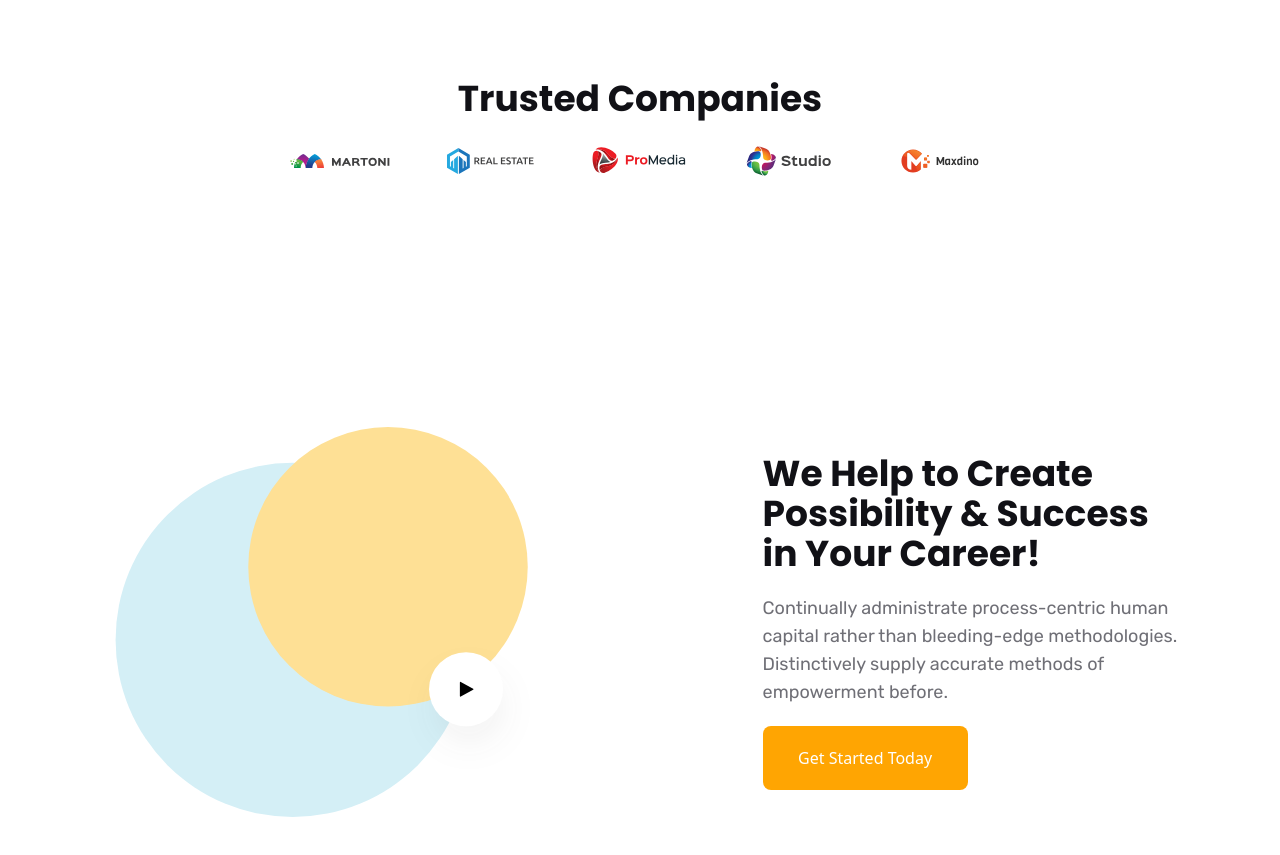
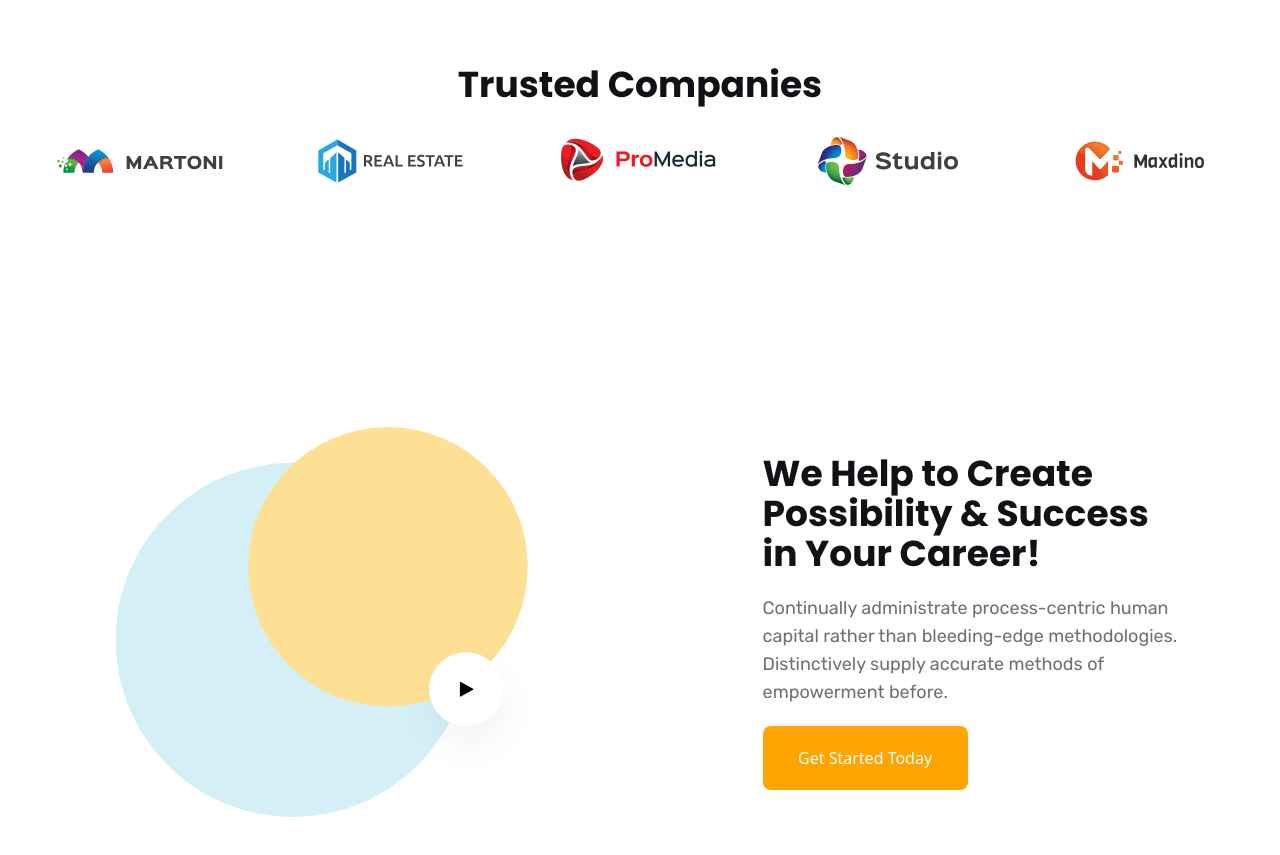
Before and after one commit to rizzboislw/FSD6_Teal_Group2, a website: page src/index.html in a window 1280 px wide. Shown: the part 1000-1855 px from the top of the page. Drawn offline with nearby package versions, Linux system fonts and the light colour scheme.

Commit message:
fix:fix-logo-width

```diff
--- a/src/index.html
+++ b/src/index.html
@@ -150,12 +150,12 @@
       <section
         class="trusted-company-container w-full md:h-[342px] bg-white flex flex-col justify-center items-center gap-5">
             <h1 class="font-bold text-[#111116] md:text-4xl text-2xl">Trusted Companies</h1>
-            <div class="flex flex-col items-center md:flex-row">
-                <img class="logo-img" src="./assets/logo_image/martoni.svg" alt="martoni logo" width="150"/>
-                <img class="logo-img" src="./assets/logo_image/real_estate.svg" alt="real estate logo" width="150"/>
-                <img class="logo-img" src="./assets/logo_image/promedia.svg" alt="promedia logo" width="150"/>
-                <img class="logo-img" src="./assets/logo_image/studio.svg" alt="studio logo" width="150"/>
-                <img class="logo-img" src="./assets/logo_image/maxdino.svg" alt="maxdino logo" width="150"/>
+            <div class="flex flex-col md:flex-row">
+                <img class="logo-img md:w-[150px] xl:w-[250px]" src="./assets/logo_image/martoni.svg" alt="martoni logo" />
+                <img class="logo-img md:w-[150px] xl:w-[250px]" src="./assets/logo_image/real_estate.svg" alt="real estate logo" />
+                <img class="logo-img md:w-[150px] xl:w-[250px]" src="./assets/logo_image/promedia.svg" alt="promedia logo" />
+                <img class="logo-img md:w-[150px] xl:w-[250px]" src="./assets/logo_image/studio.svg" alt="studio logo" />
+                <img class="logo-img md:w-[150px] xl:w-[250px]" src="./assets/logo_image/maxdino.svg" alt="maxdino logo" />
         </div>
       </section>
       <!-- Help to Create-->
```
